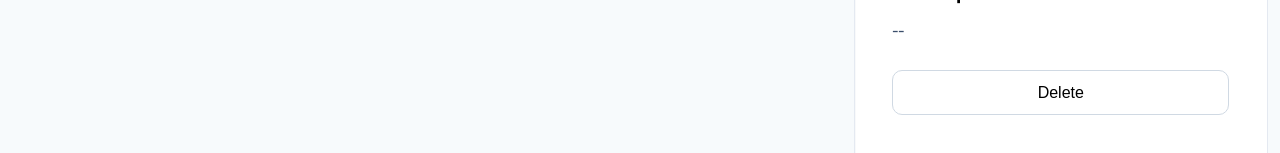
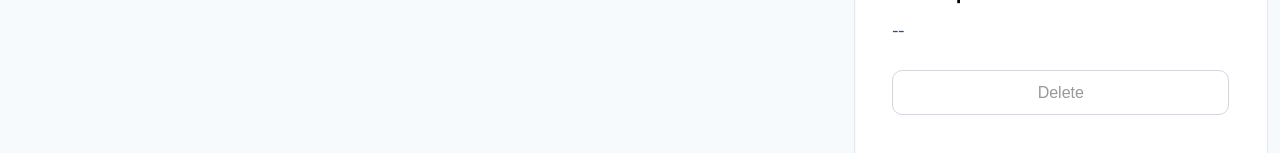
Before and after one commit to AtsusaKai/react-aa, a React (Create React App) app: page / in a window 1280 px wide. Shown: the part 799-952 px from the top of the page. Built offline with nearby package versions, Linux system fonts and the light colour scheme.

Commit message:
Minor improvements on the empty photo info pane.

```diff
--- a/src/components/photos/PhotoInfo.module.css
+++ b/src/components/photos/PhotoInfo.module.css
@@ -150,6 +150,10 @@
   justify-content: space-between;
 }
 
+.infoItem:hover {
+    border-bottom: 1px solid #c8c2e2;
+}
+
 .actions {
   padding: 4% 0;
 }
@@ -170,6 +174,13 @@
   cursor: pointer;
   color: #ffffff;
   background-color: #db1f48;
+}
+
+.actions button[disabled],
+.actions button[disabled]:hover {
+    background: transparent;
+    color: #999999;
+    cursor: auto;
 }
 
 .heading {
--- a/src/components/photos/PhotoInfo.tsx
+++ b/src/components/photos/PhotoInfo.tsx
@@ -101,7 +101,7 @@ export function PhotoInfo() {
                 <p>--</p>
             </div>
             <div className={styles.actions}>
-                <button disabled>Delete</button>
+                <button disabled={true}>Delete</button>
             </div>
             </section>
         );
```
